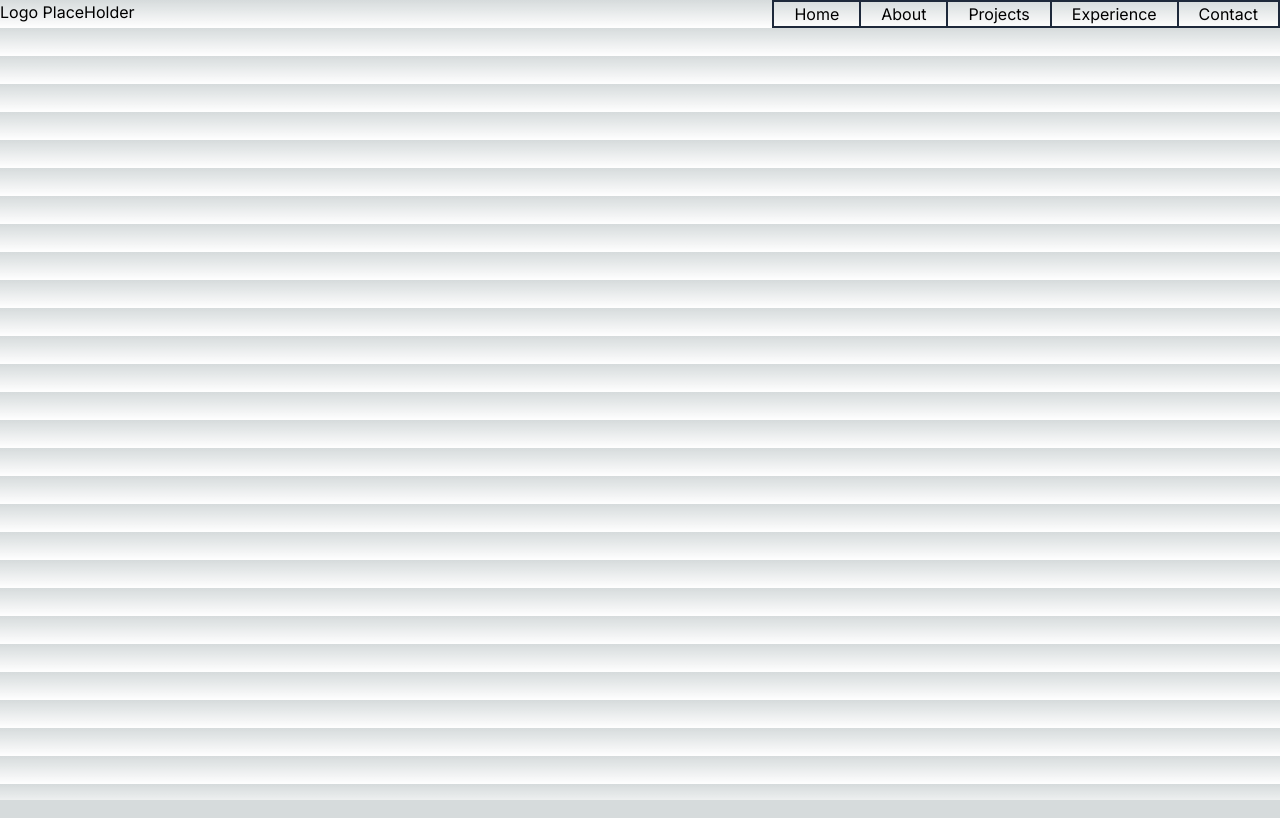
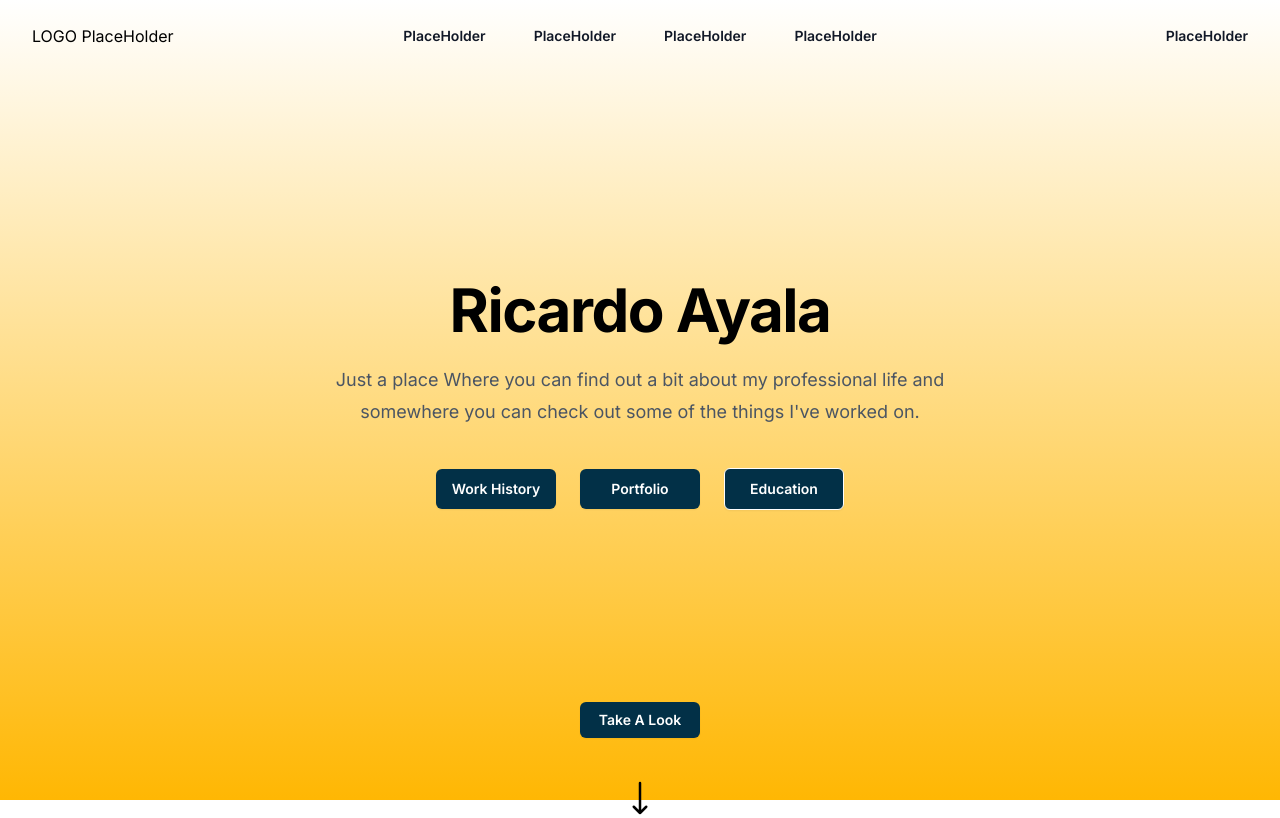
Before and after one commit to ricardoa23/cv-resume, a Next.js app: page / in a window 1280 px wide. Built offline with nearby package versions, Linux system fonts and the light colour scheme.

Commit message:
worked on hero section desing was mostly complete

```diff
--- a/package.json
+++ b/package.json
@@ -9,6 +9,8 @@
     "lint": "next lint"
   },
   "dependencies": {
+    "@headlessui/react": "^1.7.18",
+    "@heroicons/react": "^2.1.1",
     "next": "14.0.4",
     "react": "^18",
     "react-dom": "^18",
--- a/src/app/globals.css
+++ b/src/app/globals.css
@@ -17,11 +17,4 @@
 }
 
 body {
-  color: rgb(var(--foreground-rgb));
-  background: linear-gradient(
-      to bottom,
-      transparent,
-      rgb(var(--background-end-rgb))
-    )
-    rgb(var(--background-start-rgb));
 }
--- a/src/app/page.tsx
+++ b/src/app/page.tsx
@@ -6,7 +6,8 @@ import { Header } from '../containers'
 export default function Home() {
   return (
     <div>
-      <Header/>
+      {/* <Header/> */}
+      <HeroSection/>
     </div>
   )
 }
--- a/src/components/hero_section/HeroSection.tsx
+++ b/src/components/hero_section/HeroSection.tsx
@@ -1,10 +1,174 @@
-import React from 'react'
-import './heroSection.css'
+"use client";
+
+import React, { useState, useEffect } from "react";
+import "./heroSection.css";
+import { Dialog } from "@headlessui/react";
+import { Bars3Icon, XMarkIcon } from "@heroicons/react/24/outline";
+
+// TODO: Need to work on the Nav bar and make it responsive
+// TODO: Need to make buttons functional
+// TODO: need to replace all placeholders with actual content
+// TODO: need to improve the summary ln 127
+// FIXME: possibly find a Way to make the hero Section render Server Side
+// TODO: See if the Buttons make sense / if removed increase size of summary text
+
+const navigation = [
+  { name: "PlaceHolder", href: "#" },
+  { name: "PlaceHolder", href: "#" },
+  { name: "PlaceHolder", href: "#" },
+  { name: "PlaceHolder", href: "#" },
+];
 
 const HeroSection = () => {
+  // Hero section was copied from https://tailwindui.com
+
+  const [mobileMenuOpen, setMobileMenuOpen] = useState(false);
+
   return (
-    <div>HeroSection</div>
-  )
-}
+    <div className="bg-gradient-to-t from-accent4 to-white h-screen">
+      <header className="absolute inset-x-0 top-0 z-50">
+        <nav
+          className="flex items-center justify-between p-6 lg:px-8"
+          aria-label="Global"
+        >
+          <div className="flex lg:flex-1">
+            <a href="#" className="-m-1.5 p-1.5">
+              <div>LOGO PlaceHolder</div>
+            </a>
+          </div>
+          <div className="flex lg:hidden">
+            <button
+              type="button"
+              className="-m-2.5 inline-flex items-center justify-center rounded-md p-2.5 text-gray-700"
+              onClick={() => setMobileMenuOpen(true)}
+            >
+              <span className="sr-only">Open main menu</span>
+              <Bars3Icon className="h-6 w-6" aria-hidden="true" />
+            </button>
+          </div>
+          <div className="hidden lg:flex lg:gap-x-12">
+            {navigation.map((item) => (
+              <a
+                key={item.name}
+                href={item.href}
+                className="text-sm font-semibold leading-6 text-gray-900"
+              >
+                {item.name}
+              </a>
+            ))}
+          </div>
+          <div className="hidden lg:flex lg:flex-1 lg:justify-end">
+            <a
+              href="#"
+              className="text-sm font-semibold leading-6 text-gray-900"
+            >
+              PlaceHolder
+            </a>
+          </div>
+        </nav>
+        <Dialog
+          as="div"
+          className="lg:hidden"
+          open={mobileMenuOpen}
+          onClose={setMobileMenuOpen}
+        >
+          <div className="fixed inset-0 z-50" />
+          <Dialog.Panel className="fixed inset-y-0 right-0 z-50 w-full overflow-y-auto bg-white px-6 py-6 sm:max-w-sm sm:ring-1 sm:ring-gray-900/10">
+            <div className="flex items-center justify-between">
+              <a href="#" className="-m-1.5 p-1.5">
+                <span className="sr-only">Your Company</span>
+                <img
+                  className="h-8 w-auto"
+                  src="https://tailwindui.com/img/logos/mark.svg?color=indigo&shade=600"
+                  alt=""
+                />
+              </a>
+              <button
+                type="button"
+                className="-m-2.5 rounded-md p-2.5 text-gray-700"
+                onClick={() => setMobileMenuOpen(false)}
+              >
+                <span className="sr-only">Close menu</span>
+                <XMarkIcon className="h-6 w-6" aria-hidden="true" />
+              </button>
+            </div>
+            <div className="mt-6 flow-root">
+              <div className="-my-6 divide-y divide-gray-500/10">
+                <div className="space-y-2 py-6">
+                  {navigation.map((item) => (
+                    <a
+                      key={item.name}
+                      href={item.href}
+                      className="-mx-3 block rounded-lg px-3 py-2 text-base font-semibold leading-7 text-gray-900 hover:bg-gray-50"
+                    >
+                      {item.name}
+                    </a>
+                  ))}
+                </div>
+                <div className="py-6">
+                  <a
+                    href="#"
+                    className="-mx-3 block rounded-lg px-3 py-2.5 text-base font-semibold leading-7 text-gray-900 hover:bg-gray-50"
+                  >
+                    Log in
+                  </a>
+                </div>
+              </div>
+            </div>
+          </Dialog.Panel>
+        </Dialog>
+      </header>
 
-export default HeroSection
+      <div className="relative isolate px-6 pt-14 lg:px-8">
+        <div className="mx-auto max-w-2xl py-28 sm:py-48 lg:py-50">
+          <div className="hidden sm:mb-8 sm:flex sm:justify-center"></div>
+          <div className="text-center">
+            <h1 className="text-4xl font-bold tracking-tight text-accent sm:text-6xl">
+              Ricardo Ayala
+            </h1>
+            {/*summary Section */}
+            <p className="mt-6 text-lg leading-8 text-gray-600">
+              Just a place Where you can find out a bit about my professional life and somewhere you can check out some of the things I've worked on.
+            </p>
+            <div className="mt-10 flex items-center justify-center gap-x-6">
+              <a
+                href="#"
+                className="rounded-md min-w-[120px] bg-accent2 px-3.5 py-2.5 text-sm font-semibold text-white shadow-sm hover:bg-accent1"
+              >
+                Work History
+              </a>
+              <a
+                href="#"
+                className="rounded-md min-w-[120px] bg-accent2 px-3.5 py-2.5 text-sm font-semibold text-white shadow-sm hover:bg-accent1 "
+              >
+                Portfolio
+              </a>
+              <a
+                href="#"
+                className=" border border-solid border-white rounded-md min-w-[120px] bg-accent2 px-3.5 py-2.5 text-sm font-semibold text-white shadow-sm hover:bg-accent1"
+              >
+                Education
+              </a>
+            </div>
+          </div>
+
+        </div>
+        <div className="flex justify-center items-start">
+        <a
+                href="#"
+                className="rounded-md min-w-[120px] bg-accent2 px-3.5 py-2 text-sm font-semibold text-white shadow-sm hover:bg-accent1 text-center"
+              >
+                Take A Look
+              </a>
+        </div>
+            <div className="flex justify-center mt-10">
+            <svg xmlns="http://www.w3.org/2000/svg" fill="none" viewBox="0 0 24 24" stroke-width="1.5" stroke="currentColor" className="w-10 h-10">
+  <path stroke-linecap="round" stroke-linejoin="round" d="M15.75 17.25 12 21m0 0-3.75-3.75M12 21V3" />
+</svg>
+            </div>
+      </div>
+    </div>
+  );
+};
+
+export default HeroSection;
--- a/src/containers/header/Header.tsx
+++ b/src/containers/header/Header.tsx
@@ -9,10 +9,10 @@ import { Navbar } from '../../components'
 
 const Header = () => {
   return (
-    <div className=" flex justify-between py-5">
+    <header className=" flex justify-between py-5">
       <div>Logo PlaceHolder</div>
       <Navbar/>
-    </div>
+    </header>
   )
 }
 
--- a/tailwind.config.ts
+++ b/tailwind.config.ts
@@ -14,12 +14,12 @@ const config: Config = {
           'conic-gradient(from 180deg at 50% 50%, var(--tw-gradient-stops))',
       },
       colors: {
-        accent1: "219EBC",
-        accent2: "023047",
-        accent3: "FB8500",
-        accent4: "FFB703",
-        sideBar: "8ECAE6",
-        cvbg: "D7D7D7",
+        accent1: "#219EBC",
+        accent2: "#023047",
+        accent3: "#FB8500",
+        accent4: "#FFB703", //Yellow
+        sideBar: "#8ECAE6",
+        cvbg: "#D7D7D7",
       }
     },
   },
```
Also changed, not shown: 1 other file (tests, documents, lock files or other folders).
